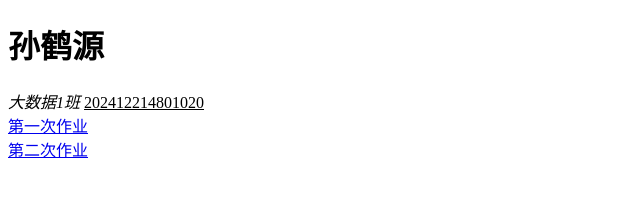
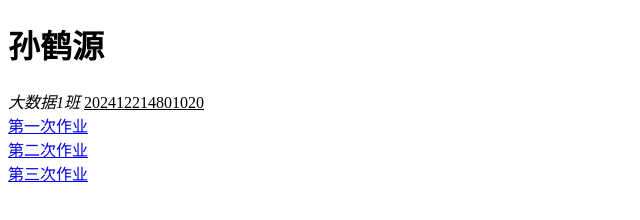
Before and after one commit to 1964089701/shy, a plain HTML site: page index.html in a window 1280 px wide. Shown: the whole page, without its empty margins (0-640 px from the left). Drawn offline with Linux system fonts and the light colour scheme.

Commit message:
Update index.html

```diff
--- a/index.html
+++ b/index.html
@@ -12,6 +12,7 @@
     <u>202412214801020</u>
     <div><a href="https://1964089701.github.io/666/"target="_blank">第一次作业</a></div>
     <div><a href="https://1964089701.github.io/1/"target="_blank">第二次作业</a></div>
+    <div><a href="https://1964089701.github.io/2/"target="_blank">第三次作业</a></div>
 </body>
 
 </html>
```
